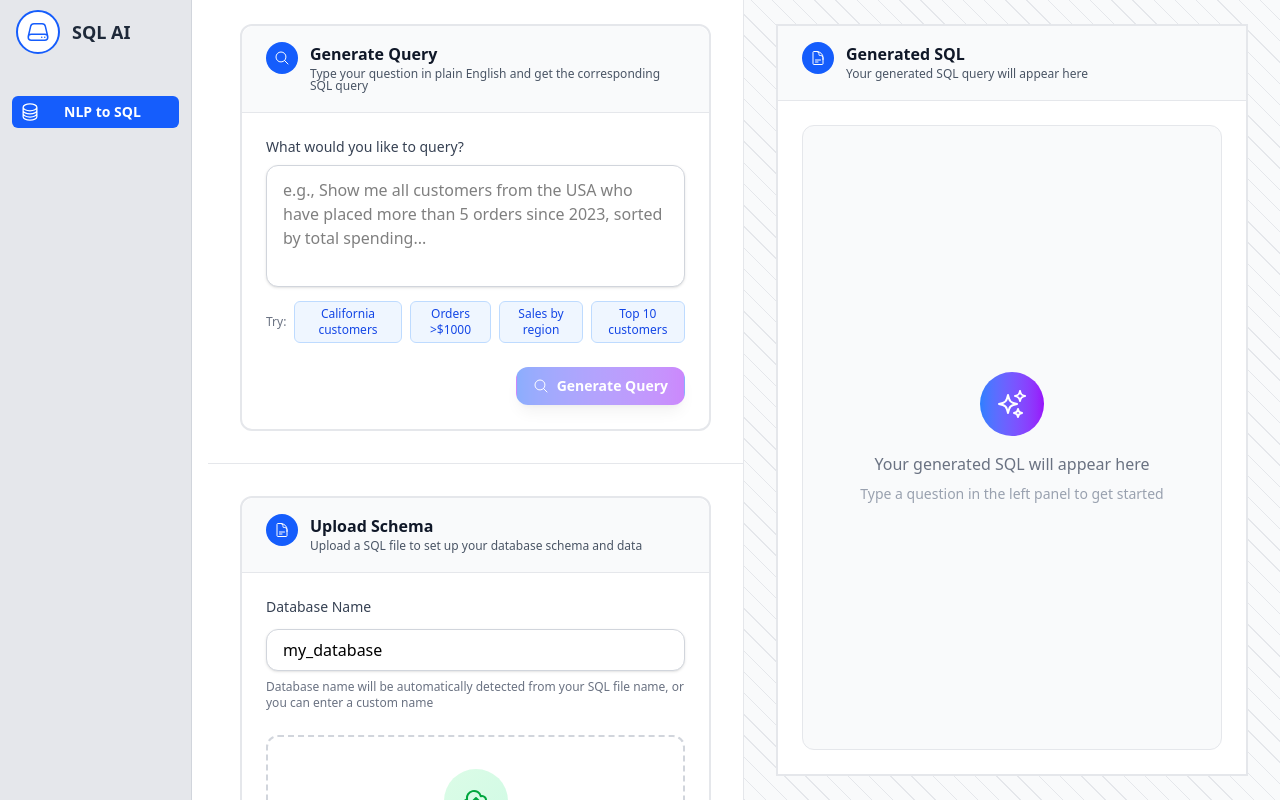
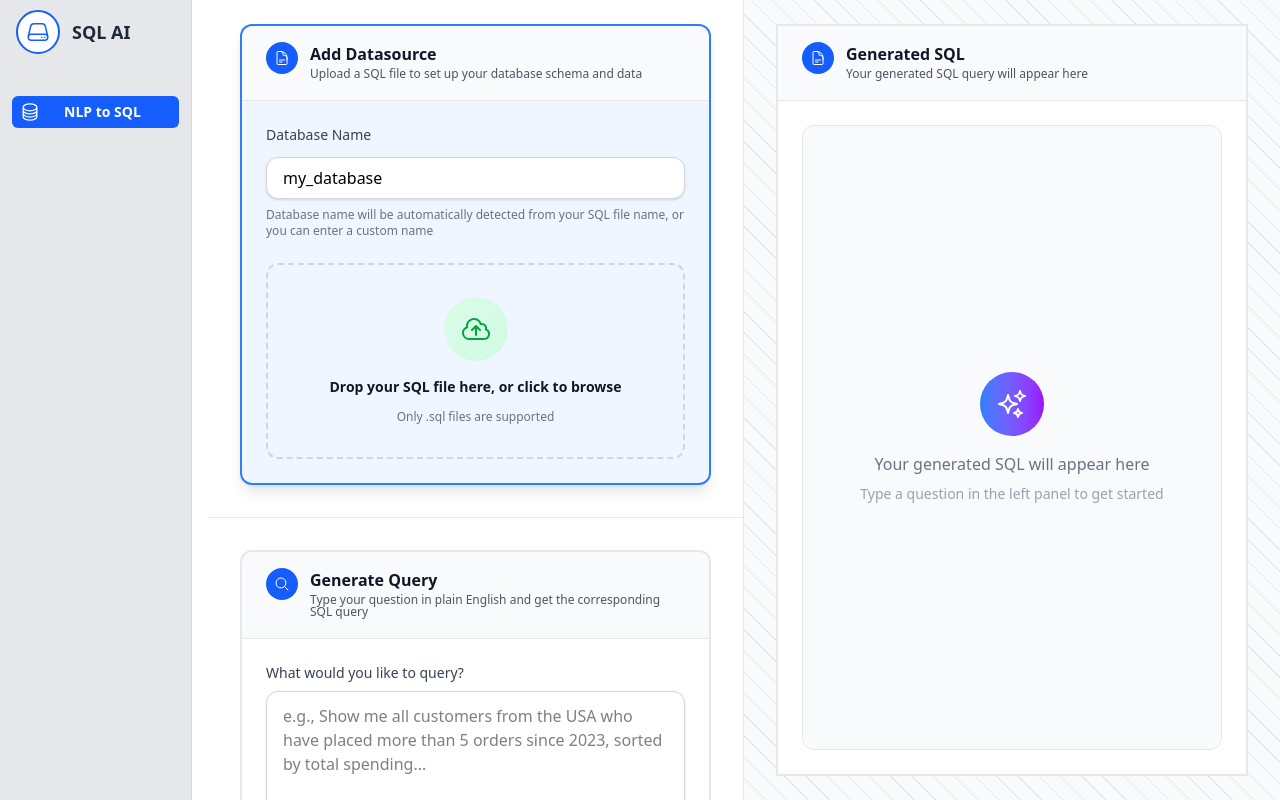
Before and after one commit to ahadb/nlp-to-sql-ai, a React (Vite) app in the folder client/: page / in a window 1280 px wide. Built offline with nearby package versions, Linux system fonts and the light colour scheme.

Commit message:
change order and set selectin

```diff
--- a/client/src/App.tsx
+++ b/client/src/App.tsx
@@ -30,7 +30,7 @@ export default function App() {
   const [currentStep, setCurrentStep] = useState(1);
   const [selectedSection, setSelectedSection] = useState<
     "query" | "upload" | null
-  >(null);
+  >("upload");
   const [isCopied, setIsCopied] = useState(false);
 
   const copyToClipboard = async (text: string) => {
@@ -79,24 +79,24 @@ export default function App() {
         <Layout
           leftChildren={
             <div className="space-y-8">
+              {/* File Upload Section */}
+              <div>
+                <FileUpload
+                  onFileUpload={handleFileUpload}
+                  isSelected={selectedSection === "upload"}
+                  onSelect={() => setSelectedSection("upload")}
+                />
+              </div>
+
+              {/* Divider */}
+              <div className="border-t border-gray-200 my-8 -mx-4 sm:-mx-6 lg:-mx-8"></div>
+
               {/* Natural Language to SQL Section */}
               <div>
                 <QueryAnalyzer
                   onAnalyze={handleSchemaAnalysis}
                   isSelected={selectedSection === "query"}
                   onSelect={() => setSelectedSection("query")}
-                />
-              </div>
-
-              {/* Divider */}
-              <div className="border-t border-gray-200 my-8 -mx-4 sm:-mx-6 lg:-mx-8"></div>
-
-              {/* File Upload Section */}
-              <div>
-                <FileUpload
-                  onFileUpload={handleFileUpload}
-                  isSelected={selectedSection === "upload"}
-                  onSelect={() => setSelectedSection("upload")}
                 />
               </div>
             </div>
--- a/client/src/components/FileUpload.tsx
+++ b/client/src/components/FileUpload.tsx
@@ -116,7 +116,7 @@ export default function FileUpload({
     >
       <div className="mb-6 pb-3 border-b border-gray-200 -mx-6 px-6 bg-gray-50 -mt-6 pt-4 rounded-t-xl">
         <StepTitle
-          title="Upload Schema"
+          title="Add Datasource"
           description="Upload a SQL file to set up your database schema and data"
           icon={DocumentTextIcon}
         />
```
